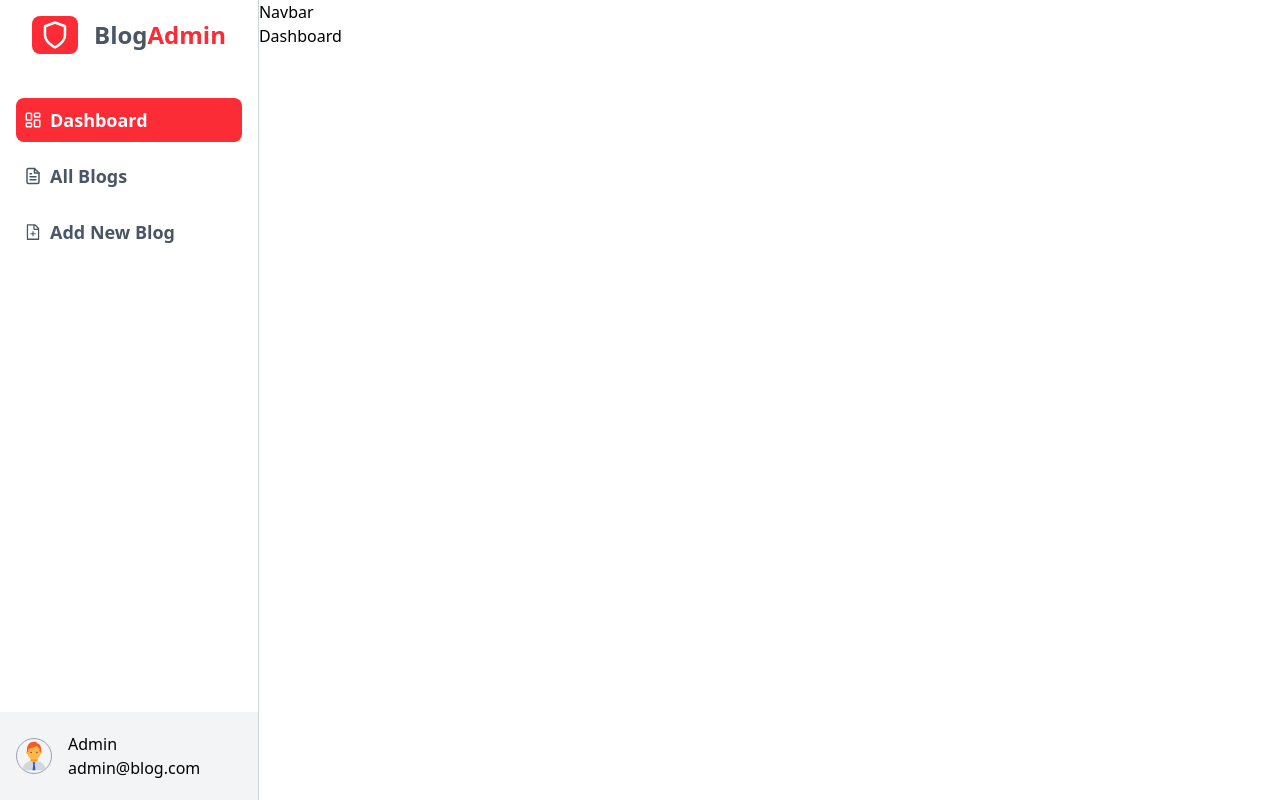
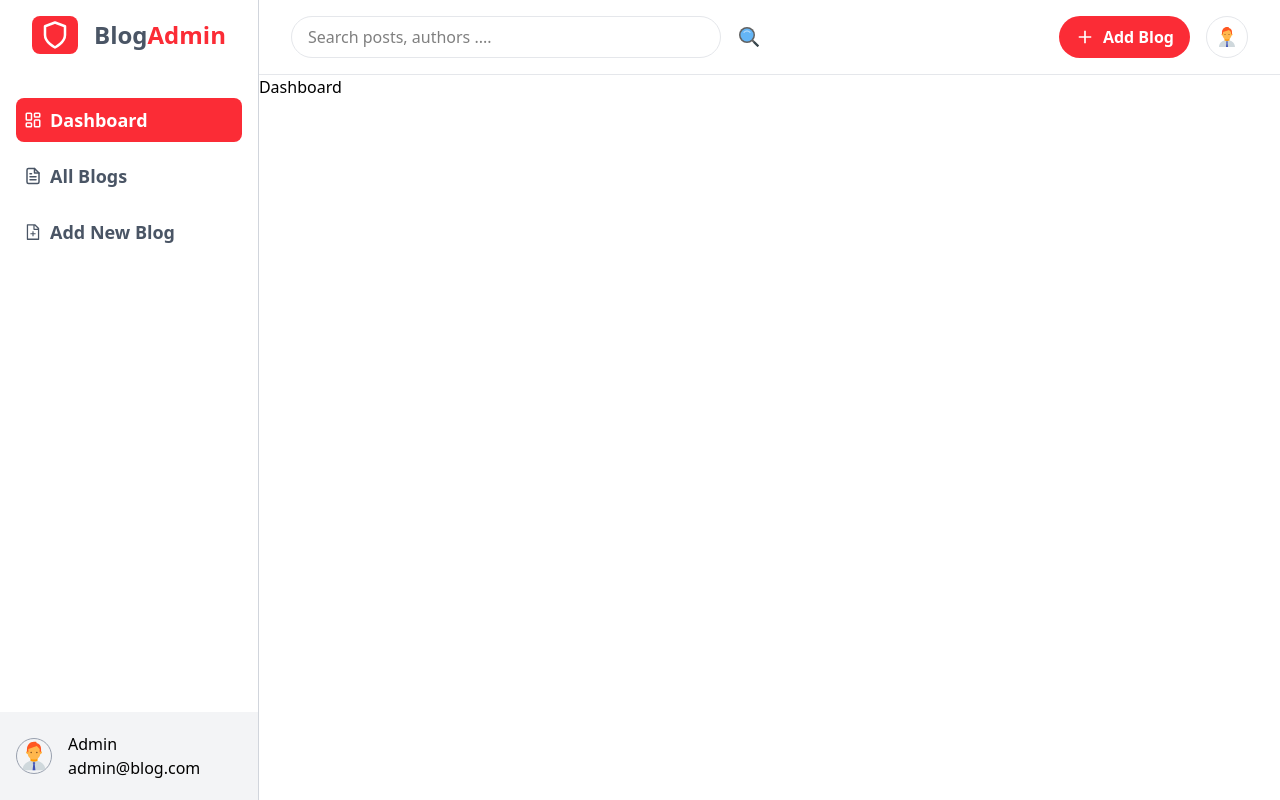
Before and after one commit to suprabhatmaiti/blog-admin, a React (Vite) app: page / in a window 1280 px wide. Built offline with nearby package versions, Linux system fonts and the light colour scheme.

Commit message:
Refactor Navbar component to include search functionality and add blog button; enhance layout and styling

```diff
--- a/src/App.jsx
+++ b/src/App.jsx
@@ -10,7 +10,7 @@ export default function App() {
       <div>
         <Sidebar />
       </div>
-      <div>
+      <div className="flex-1">
         <Navbar />
         <Outlet />
       </div>
--- a/src/components/layout/Navbar.jsx
+++ b/src/components/layout/Navbar.jsx
@@ -1,5 +1,51 @@
 import React from "react";
+import { FcManager, FcSearch } from "react-icons/fc";
+import { IoMdAdd } from "react-icons/io";
+import { useNavigate } from "react-router-dom";
 
 export default function Navbar() {
-  return <div>Navbar</div>;
+  const onSearch = (e) => {
+    e.preventDefault();
+    console.log("search");
+  };
+  const navigate = useNavigate();
+
+  const onAddBlog = () => {
+    navigate("/add-blog");
+  };
+
+  return (
+    <div className="border-b border-gray-200 px-8 py-4 flex justify-between items-center w-full">
+      <form
+        onSubmit={onSearch}
+        className="w-1/2 flex gap-2 items-center justify-between"
+      >
+        <input
+          type="text"
+          className="border border-gray-200 rounded-full px-4 py-2 w-full"
+          placeholder="Search posts, authors .... "
+        />
+        <button
+          type="submit"
+          className="text-2xl hover:bg-gray-200 rounded-full p-2 cursor-pointer"
+        >
+          <FcSearch />
+        </button>
+      </form>
+      <div className="flex gap-4">
+        <div
+          onClick={onAddBlog}
+          className="rounded-full px-4 py-2 flex justify-center items-center gap-2 cursor-pointer bg-red-500 text-white hover:bg-red-600 font-semibold"
+        >
+          <div className="text-xl font-bold">
+            <IoMdAdd />
+          </div>
+          Add Blog
+        </div>
+        <div className="text-2xl rounded-full cursor-not-allowed border border-gray-200 p-2">
+          <FcManager />
+        </div>
+      </div>
+    </div>
+  );
 }
```
